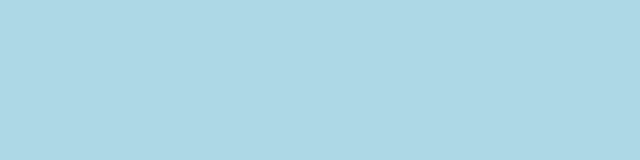
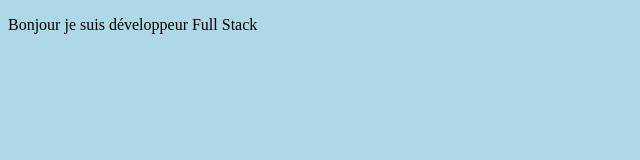
Before and after one commit to IMANA47/coursera-test, a plain HTML site: page index.html in a window 1280 px wide. Shown: the whole page, without its empty margins (0-640 px from the left). Drawn offline with Linux system fonts and the light colour scheme.

Commit message:
Update index.html
Signed-off-by: Nsengimana François  <157699020+IMANA47@users.noreply.github.com>

```diff
--- a/index.html
+++ b/index.html
@@ -7,6 +7,6 @@
 	<title>TEST</title>
 </head>
 <body>
-
+<p> Bonjour je suis développeur Full Stack</p>
 </body>
 </html>
```
